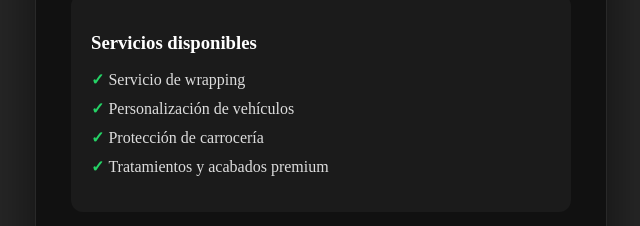
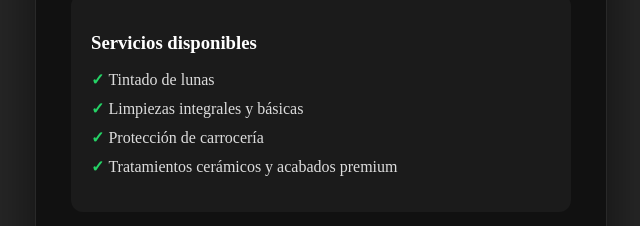
Before and after one commit to abeelef/xtreamgarage, a plain HTML site: page index.html in a window 1280 px wide. Shown: the part 308-534 px from the top of the page, without its empty margins (319-959 px from the left). Drawn offline with Linux system fonts and the light colour scheme.

Commit message:
Maintanance

```diff
--- a/index.html
+++ b/index.html
@@ -13,10 +13,10 @@
             <h3>Servicios disponibles</h3>
 
             <ul>
-                <li>Servicio de wrapping</li>
-                <li>Personalización de vehículos</li>
+                <li>Tintado de lunas</li>
+                <li>Limpiezas integrales y básicas</li>
                 <li>Protección de carrocería</li>
-                <li>Tratamientos y acabados premium</li>
+                <li>Tratamientos cerámicos y acabados premium</li>
             </ul>
         </div>
 
```
